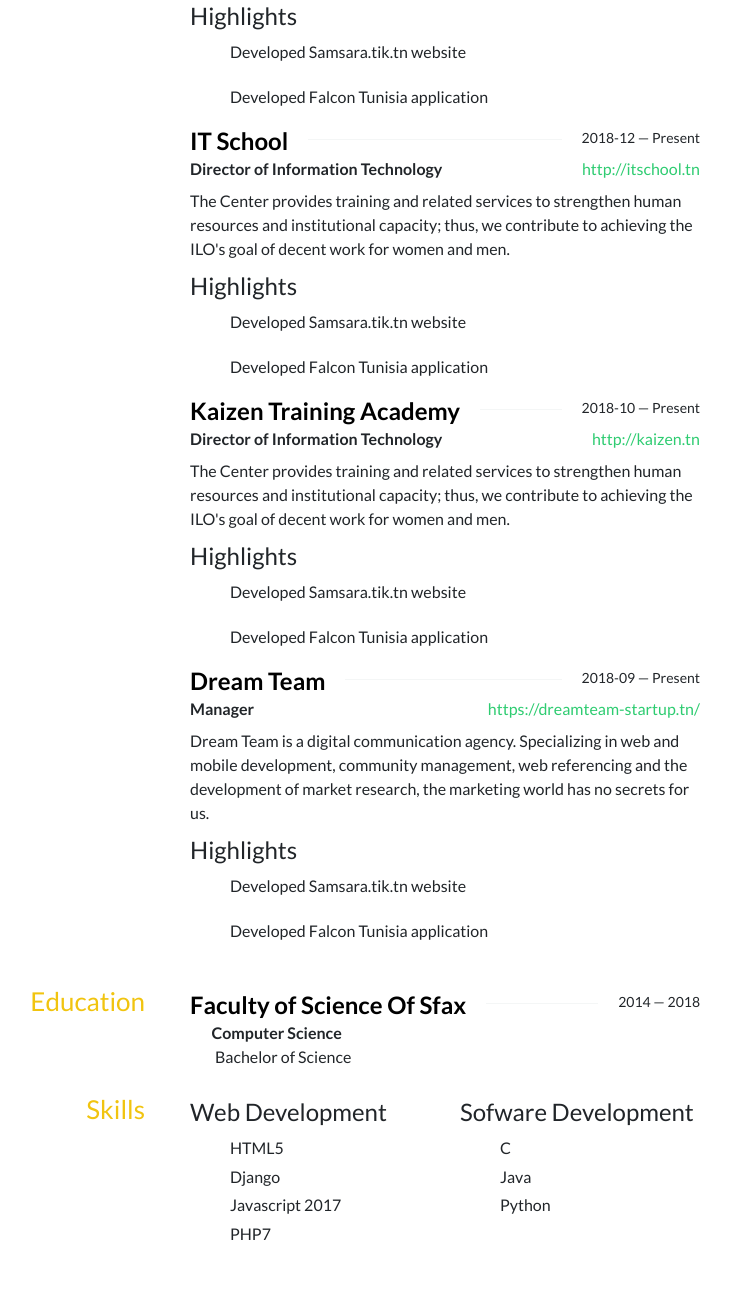
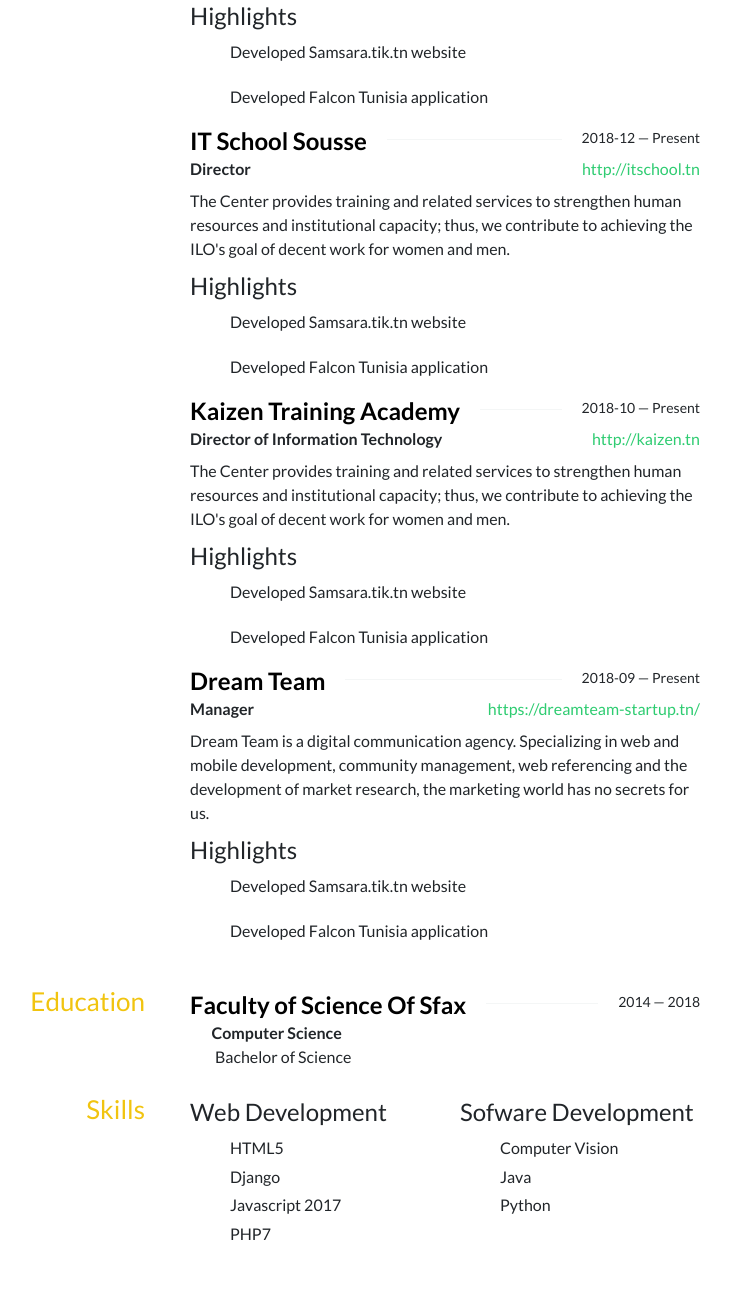
Before and after one commit to firchatn/firchatn.github.io, a plain HTML site: page index.html in a window 1280 px wide. Shown: the part 999-2297 px from the top of the page, without its empty margins (285-1016 px from the left). Drawn offline with nearby package versions, Linux system fonts and the light colour scheme; some icons are missing.

Commit message:
update status

```diff
--- a/index.html
+++ b/index.html
@@ -356,14 +356,15 @@
  <div class="row">
                     <div class="col-sm-12">
                         <h4 class="strike-through">
-                            <span>IT School</span>
+                            <span>IT School Sousse</span>
                             <span class="date">2018-12 — Present</span>
+
                         </h4>
                         <div class="website float-right">
                             <a href="http://itschool.tn">http://itschool.tn</a>
                         </div>
                         <div class="position">
-                             Director of Information Technology
+                             Director
                         </div>
                         <div class="summary">
                             <p>The Center provides training and related services to strengthen human resources and institutional capacity; thus, we contribute to achieving the ILO's goal of decent work for women and men.</p>
@@ -475,7 +476,7 @@
                             <h4>Sofware Development</h4>
                         </div>
                         <ul class="keywords">
-                            <li>C</li>
+                            <li>Computer Vision</li>
                             <li>Java</li>
                             <li>Python</li>
                         </ul>
```
